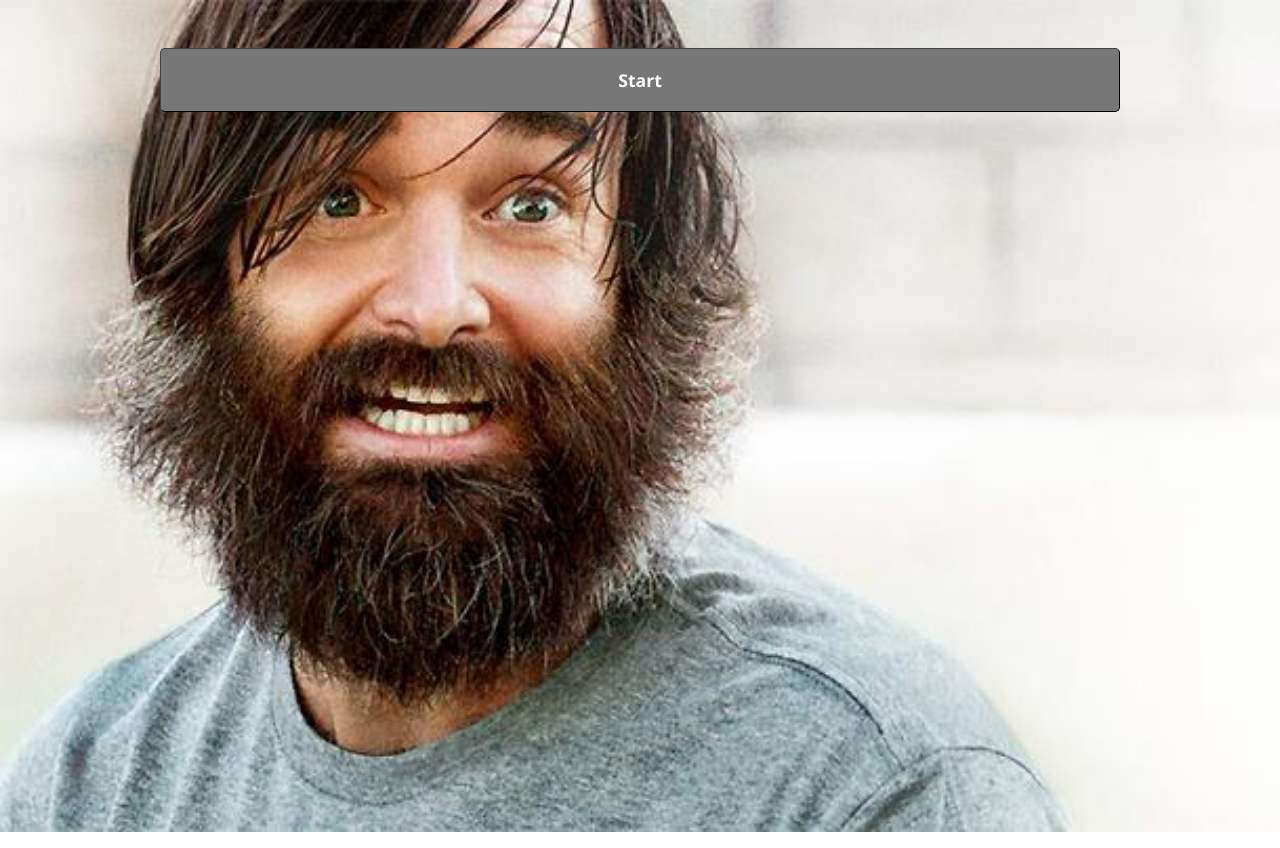
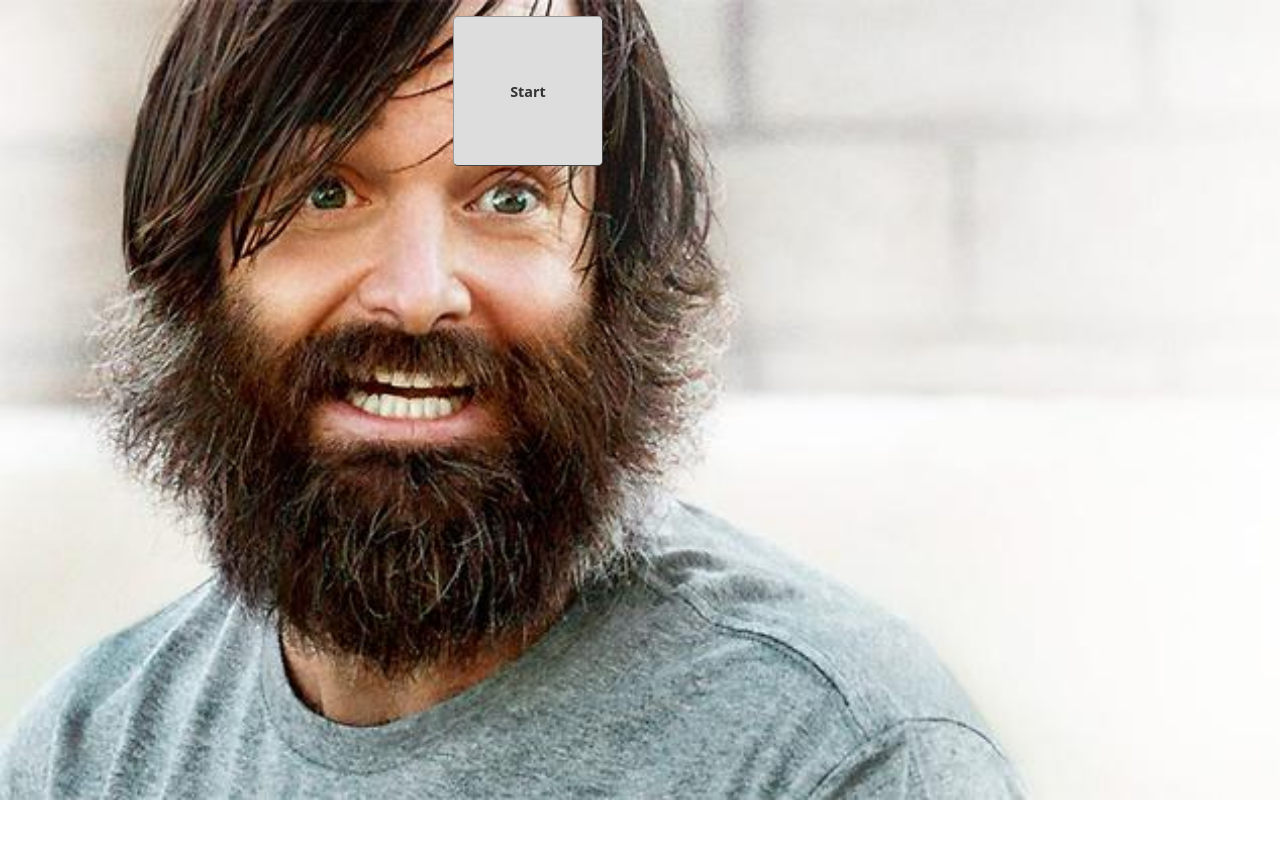
Before and after one commit to chrisworman/sound-board, a plain HTML site: page index.html in a window 1280 px wide. After the commit the page ends 816 px from the top, so only its background shows below. Drawn offline with nearby package versions, Linux system fonts and the light colour scheme.

Commit message:
New button style

```diff
--- a/index.html
+++ b/index.html
@@ -14,8 +14,9 @@
 		></script>
 	</head>
 	<body>
-		<button type="button" id="startButton">Start</button>
-		<div id="buttons" class="buttons"></div>
+		<div id="buttons" class="buttons">
+			<button type="button" id="startButton">Start</button>
+		</div>
         <script src="index.js"></script>
 	</body>
 </html>
--- a/style.css
+++ b/style.css
@@ -1,7 +1,7 @@
 html,
 body {
 	margin: 0;
-	padding: 1rem 0;
+	padding: 0;
 	width: 100%;
 	height: 100%;
 }
@@ -12,29 +12,44 @@ body {
 	background-size: auto 100%;
 }
 
-button {
-	width: 75%;
-	height: 4rem;
+.buttons {
+	max-width: 1024px;
+	margin: 1rem;
+	display: flex;
+	flex-flow: row wrap;
+	justify-content: center;
+	gap: 2rem;
+}
+
+.buttons button {
+	/* flex-basis: 33%; */
+
+	width: 150px;
+	height: 150px;
 	box-sizing: border-box;
 	display: block;
-	margin: 1rem auto;
+	border-width: 1px;
+	border-color: #999;
+	background-color: #ddd;
+	border-radius: 5px;
+	background-repeat: no-repeat;
+	background-size: 75px 75px;
 
-	font-size: 1.1rem;
-	font-family: "Segoe UI", Tahoma, Geneva, Verdana, sans-serif;
-	text-align: center;
+	color: #333;
+	font-size: 0.9rem;
+	font-family: system-ui;
+	text-align: ceter;
 	text-transform: capitalize;
+	font-weight: bold;
 
 	cursor: pointer;
+}
 
-	border-width: 1px;
-	color: #fff;
-	border-color: #444;
-	background-color: #777;
-	font-weight: bold;
-	border-radius: 5px;
+button:hover {
+	box-shadow: rgba(0, 0, 0, 0.35) 0px 5px 15px;
 }
 
 button.playing {
-	border-color: #444;
-	background-color: #33aa33;
+	background-color: #ddffdd;
+	box-shadow: rgba(0, 0, 0, 0.35) 0px 5px 15px;
 }
```
